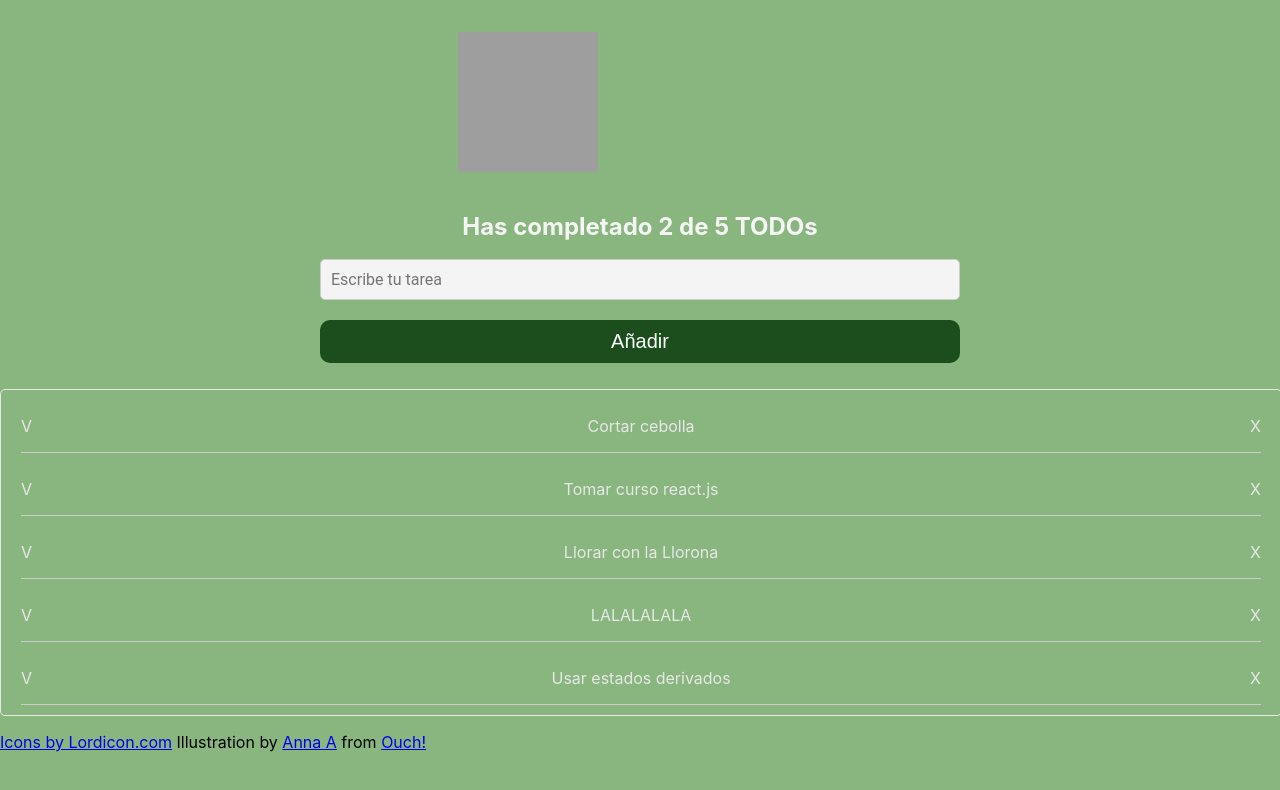
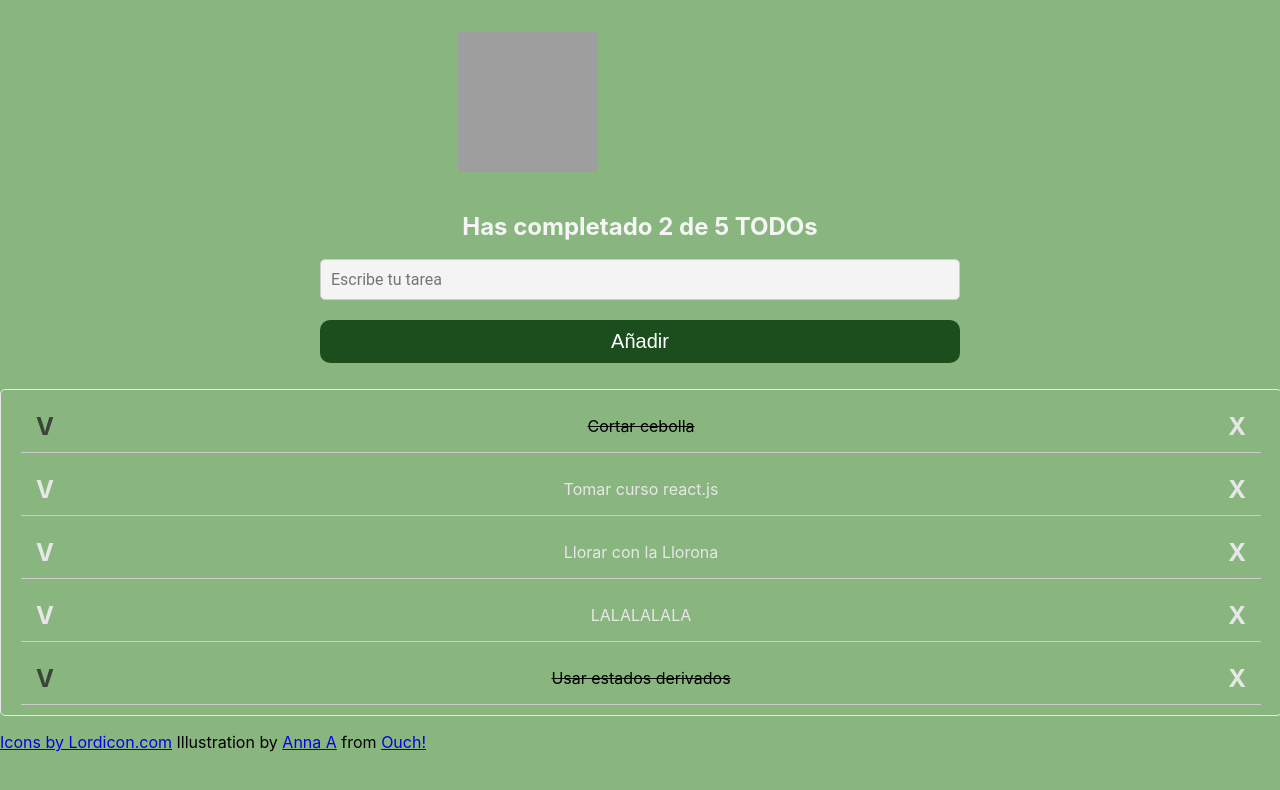
Before and after one commit to BCAndreaC/react_intro_ToDo, a React (Create React App) app: page / in a window 1280 px wide. Shown: the top 790 px of the page. Built offline with nearby package versions, Linux system fonts and the light colour scheme; grey boxes are pictures that could not be loaded.

Commit message:
Update functionality of the complete task and the delete task

```diff
--- a/src/App.js
+++ b/src/App.js
@@ -31,7 +31,18 @@ function App() {
   }
   );
 
-  console.log('Los usuarios buscan' + searchValue)
+  const completeToDo = (text) => {
+    const newToDos = [...ToDos];
+    const toDoIndex = newToDos.findIndex(ToDo => ToDo.text === text);
+    newToDos[toDoIndex].completed = true;
+    setToDos(newToDos);
+  };
+  const onDeleteToDo = (text) => {
+    const newToDos = [...ToDos];
+    const toDoIndex = newToDos.findIndex(ToDo => ToDo.text === text);
+    newToDos.splice(toDoIndex, 1);
+    setToDos(newToDos);
+  };
 
   return (
     <>
@@ -53,6 +64,8 @@ function App() {
             key={ToDo.text}
             text={ToDo.text}
             completed={ToDo.completed}
+            onComplete={() => completeToDo(ToDo.text)}
+            onDelete={() => onDeleteToDo(ToDo.text)}
           />
         ))}
       </ToDoList>
--- a/src/ToDoItem.css
+++ b/src/ToDoItem.css
@@ -1,4 +1,4 @@
-.liToDo{
+.liToDo {
   display: flex;
   justify-content: space-between;
   align-items: center;
@@ -6,3 +6,34 @@
   padding: 0px;
   border-bottom: 1px solid #ccc;
 }
+
+.ToDoItem-p--complete {
+  text-decoration: line-through;
+  color: black;
+}
+
+.Icon {
+  cursor: pointer;
+  display: flex;
+  justify-content: center;
+  align-items: center;
+  height: 48px;
+  width: 48px;
+  font-size: 24px;
+  font-weight: bold;
+  /* background-color: #CCC; */
+}
+
+.Icon-check {
+    position: absolute;
+    left: 12px;
+  }
+
+  .Icon-check--active {
+    color: #3b443b;
+  }
+
+
+.Icon-delete:hover {
+  color: red;
+}
--- a/src/ToDoItem.js
+++ b/src/ToDoItem.js
@@ -2,9 +2,19 @@ import './ToDoItem.css';
 function ToDoItem(props) {
     return (
       <li className="liToDo">
-        <span>V {props.completed}</span>
-        <p>{props.text}</p>
-        <span>X</span>
+        <span
+        className={ `Icon Icon-check} ${props.completed && "Icon-check--active"}`}
+        onClick={props.onComplete}
+        >
+          V
+        </span>
+        <p className={`ToDoItem-p ${props.completed && "ToDoItem-p--complete"}`}
+        >
+          {props.text}
+          </p>
+        <span className="Icon Icon-delete" onClick={props.onDelete}
+        >
+          X</span>
       </li>
     );
   }
```
Lines whose indentation alone changed are shown as unchanged.
